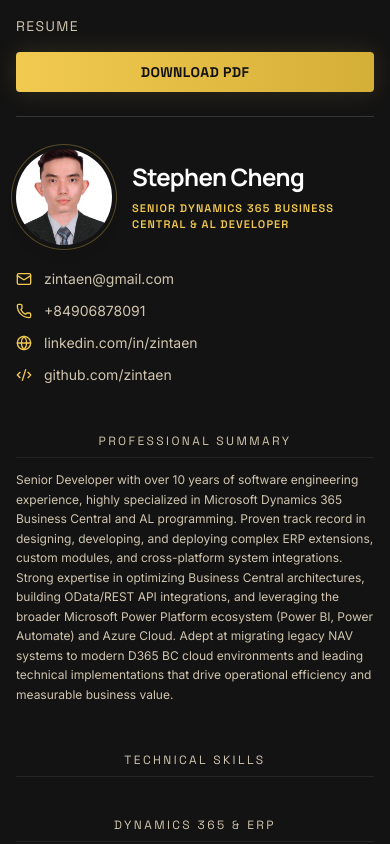
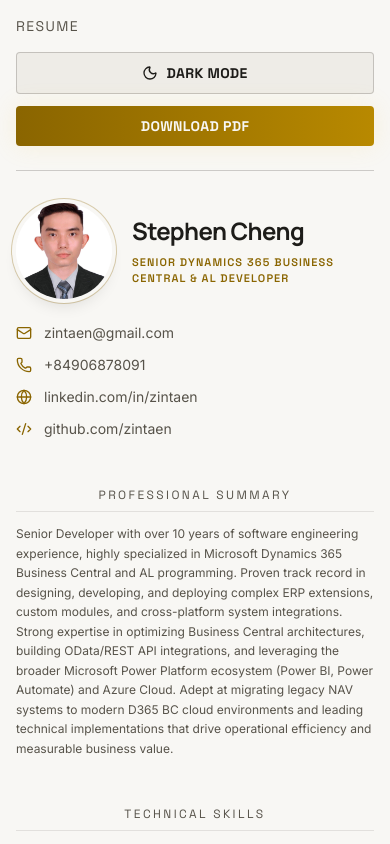
Before and after one commit to zintaen/my-cv, a React (Vite) app: page / in a window 390 px wide. Shown: the top 844 px of the page. Built offline with nearby package versions, Linux system fonts and the light colour scheme.

Commit message:
feat: add responsive light and dark themes
Co-authored-by: Bullet <260287793+trybullet@users.noreply.github.com>

```diff
--- a/src/App.tsx
+++ b/src/App.tsx
@@ -1,7 +1,19 @@
+import { Moon, Sun } from 'lucide-react';
+import { useEffect, useState } from 'react';
+
 import { Chronicle } from './components/Chronicle';
 import { Credentials } from './components/Credentials';
 import { Sidebar } from './components/Sidebar';
 import { cvData } from './data/cv';
+
+type Theme = 'dark' | 'light';
+
+function getInitialTheme(): Theme {
+    const savedTheme = localStorage.getItem('theme');
+    if (savedTheme === 'dark' || savedTheme === 'light') return savedTheme;
+
+    return window.matchMedia('(prefers-color-scheme: dark)').matches ? 'dark' : 'light';
+}
 
 /**
  * Top-level layout.
@@ -19,6 +31,15 @@ import { cvData } from './data/cv';
  * <h1>–<h3>/<ul>/<li>, and there's no CSS zoom distorting glyph extraction.
  */
 export default function App() {
+    const [theme, setTheme] = useState<Theme>(getInitialTheme);
+
+    useEffect(() => {
+        document.documentElement.dataset.theme = theme;
+        localStorage.setItem('theme', theme);
+    }, [theme]);
+
+    const isDark = theme === 'dark';
+
     return (
         <div
             id="cv-root"
@@ -30,6 +51,17 @@ export default function App() {
                     <p className="font-mono text-sm tracking-widest text-on-surface-variant uppercase">
                         Resume
                     </p>
+                    <div className="flex flex-col sm:flex-row sm:items-center gap-3">
+                        <button
+                            type="button"
+                            onClick={() => setTheme(isDark ? 'light' : 'dark')}
+                            className="inline-flex items-center justify-center gap-2 px-4 py-2.5 rounded-sm border border-outline-variant bg-surface-container text-on-surface hover:bg-surface-highest font-mono font-bold text-sm tracking-wide"
+                            aria-label={`Switch to ${isDark ? 'light' : 'dark'} mode`}
+                            aria-pressed={isDark}
+                        >
+                            {isDark ? <Sun className="w-4 h-4" /> : <Moon className="w-4 h-4" />}
+                            {isDark ? 'LIGHT MODE' : 'DARK MODE'}
+                        </button>
                         <a
                             href="/Stephen_Cheng_CV.pdf"
                             download="Stephen_Cheng_CV.pdf"
@@ -37,6 +69,7 @@ export default function App() {
                         >
                             DOWNLOAD PDF
                         </a>
+                    </div>
                 </header>
 
                 <div
--- a/src/components/Credentials.tsx
+++ b/src/components/Credentials.tsx
@@ -39,7 +39,7 @@ export function Credentials({
                     Education
                 </h3>
                 <div className="flex gap-4 items-start">
-                    <div className="w-12 h-12 rounded-sm bg-red-900/40 text-red-400 border border-red-900/50 flex flex-col items-center justify-center text-[8px] font-mono leading-none tracking-tighter shrink-0 text-center whitespace-pre-line overflow-hidden p-1">
+                    <div className="w-12 h-12 rounded-sm bg-surface-container text-primary border border-outline-variant/50 flex flex-col items-center justify-center text-[8px] font-mono leading-none tracking-tighter shrink-0 text-center whitespace-pre-line overflow-hidden p-1">
                         {academic.iconImage ? (
                             <img
                                 src={academic.iconImage}
@@ -51,7 +51,7 @@ export function Credentials({
                         )}
                     </div>
                     <div>
-                        <p className="font-sans font-semibold text-lg text-white">
+                        <p className="font-sans font-semibold text-lg text-on-surface">
                             {academic.institution}
                         </p>
                         <p className="font-sans text-on-surface-variant text-sm mt-0.5">
--- a/src/components/Sidebar.tsx
+++ b/src/components/Sidebar.tsx
@@ -38,7 +38,7 @@ export function Sidebar({ profile, skillGroups, professionalSummary }: SidebarPr
                     </div>
 
                     <div>
-                        <h1 className="font-serif text-2xl md:text-3xl font-bold leading-tight tracking-tight text-white">
+                        <h1 className="font-serif text-2xl md:text-3xl font-bold leading-tight tracking-tight text-on-surface">
                             {profile.name}
                         </h1>
                         <p className="font-mono text-primary tracking-widest text-[11px] font-semibold mt-2 uppercase">
--- a/src/components/chronicle/ExperienceItem.tsx
+++ b/src/components/chronicle/ExperienceItem.tsx
@@ -44,7 +44,7 @@ export function ExperienceItem({ exp }: { exp: Experience }) {
                 <h3 className="font-serif text-2xl font-bold text-primary mb-1">
                     {exp.company}
                 </h3>
-                <p className="font-sans text-lg font-bold text-white mb-4">
+                <p className="font-sans text-lg font-bold text-on-surface mb-4">
                     {exp.role}
                 </p>
 
--- a/src/components/credentials/CertItem.tsx
+++ b/src/components/credentials/CertItem.tsx
@@ -44,7 +44,7 @@ export function CertItem({ cert }: { cert: Certification }) {
                     )}
                 </div>
                 <div className="flex-1">
-                    <div className="font-sans text-sm text-white font-medium leading-tight">
+                    <div className="font-sans text-sm text-on-surface font-medium leading-tight">
                         {cert.title}
                     </div>
                     <div className="font-mono text-[10px] uppercase tracking-wider text-on-surface-variant mt-1">
--- a/src/components/sidebar/SkillCard.tsx
+++ b/src/components/sidebar/SkillCard.tsx
@@ -21,7 +21,7 @@ export function SkillCard({ skill }: { skill: Skill }) {
             <div className="flex items-center justify-center w-7 h-7 mb-2 opacity-90 shrink-0">
                 <IconRenderer icon={skill.icon} className="w-full h-full object-contain" />
             </div>
-            <div className="font-sans font-medium text-[10px] leading-tight text-white mb-0.5 px-1">
+            <div className="font-sans font-medium text-[10px] leading-tight text-on-surface mb-0.5 px-1">
                 {skill.title}
             </div>
             {skill.subtitle && (
--- a/src/index.css
+++ b/src/index.css
@@ -9,19 +9,65 @@
     --font-serif: 'Manrope', 'Inter', system-ui, sans-serif;
     --font-mono:  'Space Grotesk', ui-monospace, monospace;
 
-    --color-surface:                 #131313;
-    --color-surface-container-low:   #1c1b1b;
-    --color-surface-container:       #201f1f;
-    --color-surface-bright:          #393939;
-    --color-surface-highest:         #2a2a2a;
+    --color-surface:                 var(--cv-surface);
+    --color-surface-container-low:   var(--cv-surface-container-low);
+    --color-surface-container:       var(--cv-surface-container);
+    --color-surface-bright:          var(--cv-surface-bright);
+    --color-surface-highest:         var(--cv-surface-highest);
 
-    --color-primary:            #f2ca50;
-    --color-primary-container:  #d4af37;
-    --color-surface-tint:       #e9c349;
+    --color-primary:            var(--cv-primary);
+    --color-primary-container:  var(--cv-primary-container);
+    --color-surface-tint:       var(--cv-surface-tint);
 
-    --color-on-surface:          #e5e2e1;
-    --color-on-surface-variant:  #d0c5af;
-    --color-outline-variant:     rgba(255, 255, 255, 0.15);
+    --color-on-surface:          var(--cv-on-surface);
+    --color-on-surface-variant:  var(--cv-on-surface-variant);
+    --color-outline-variant:     var(--cv-outline-variant);
+}
+
+:root {
+    color-scheme: dark;
+    --cv-surface: #131313;
+    --cv-surface-container-low: #1c1b1b;
+    --cv-surface-container: #201f1f;
+    --cv-surface-bright: #393939;
+    --cv-surface-highest: #2a2a2a;
+    --cv-primary: #f2ca50;
+    --cv-primary-container: #d4af37;
+    --cv-surface-tint: #e9c349;
+    --cv-on-surface: #e5e2e1;
+    --cv-on-surface-variant: #d0c5af;
+    --cv-outline-variant: rgb(255 255 255 / 15%);
+}
+
+html[data-theme='light'] {
+    color-scheme: light;
+    --cv-surface: #f8f7f4;
+    --cv-surface-container-low: #ffffff;
+    --cv-surface-container: #eeece7;
+    --cv-surface-bright: #dfdcd4;
+    --cv-surface-highest: #d1cdc3;
+    --cv-primary: #8a6500;
+    --cv-primary-container: #b88900;
+    --cv-surface-tint: #725500;
+    --cv-on-surface: #1d1c19;
+    --cv-on-surface-variant: #57534a;
+    --cv-outline-variant: rgb(45 43 38 / 22%);
+}
+
+html.pdf,
+html.pdf[data-theme='light'] {
+    color-scheme: dark;
+    --cv-surface: #131313;
+    --cv-surface-container-low: #1c1b1b;
+    --cv-surface-container: #201f1f;
+    --cv-surface-bright: #393939;
+    --cv-surface-highest: #2a2a2a;
+    --cv-primary: #f2ca50;
+    --cv-primary-container: #d4af37;
+    --cv-surface-tint: #e9c349;
+    --cv-on-surface: #e5e2e1;
+    --cv-on-surface-variant: #d0c5af;
+    --cv-outline-variant: rgb(255 255 255 / 15%);
 }
 
 html,
```
Lines whose indentation alone changed are shown as unchanged.
